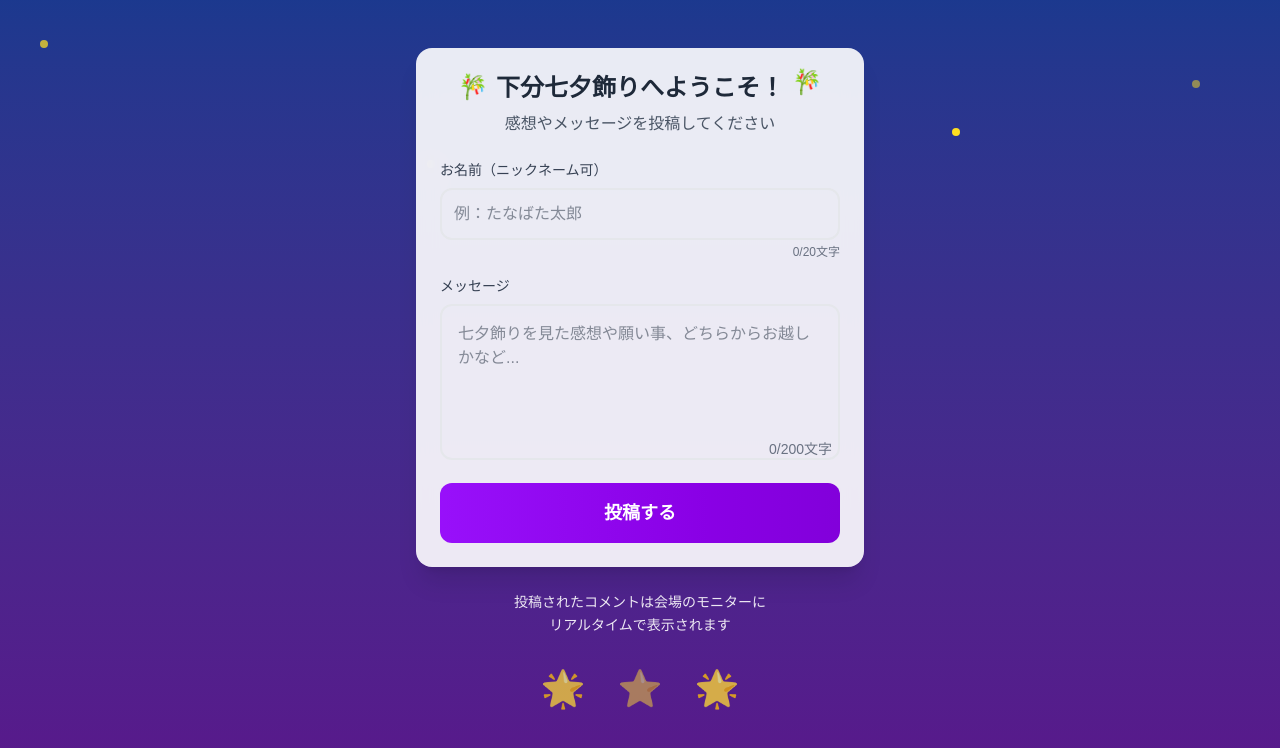
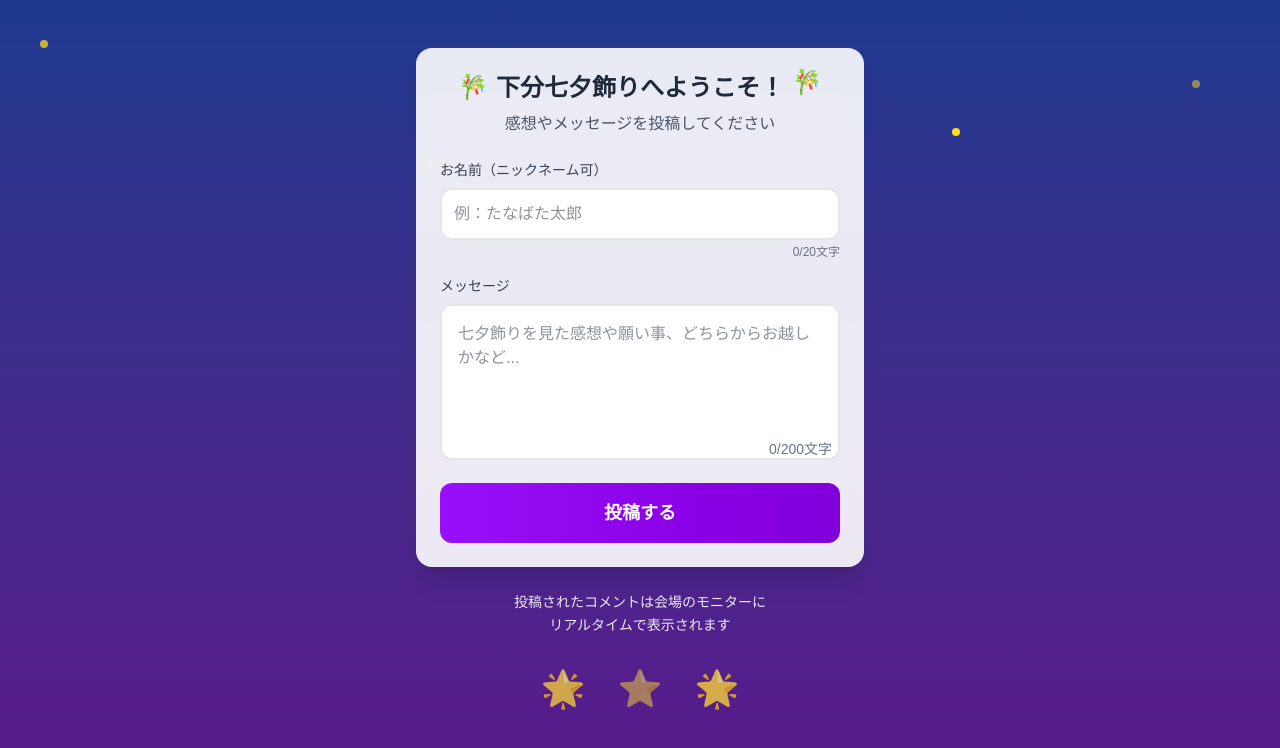
Before and after one commit to taisei884/shimodake-tanabata, a Next.js app: page / in a window 1280 px wide. Shown: the top 748 px of the page. Built offline with nearby package versions, Linux system fonts and the light colour scheme.

Commit message:
スマホでの入力文字表示を修正

```diff
--- a/app/page.tsx
+++ b/app/page.tsx
@@ -115,10 +115,11 @@ export default function Home() {
                   value={name}
                   onChange={(e) => setName(e.target.value)}
                   placeholder="例：たなばた太郎"
-                  className="w-full p-3 border-2 border-gray-200 rounded-xl text-gray-800 focus:outline-none focus:border-purple-500 focus:ring-2 focus:ring-purple-200 transition-all duration-200"
+                  className="w-full p-3 border-2 border-gray-200 rounded-xl focus:outline-none focus:border-purple-500 focus:ring-2 focus:ring-purple-200 transition-all duration-200"
+                  style={{ color: '#1f2937', backgroundColor: 'white' }}
                   maxLength={20}
                   disabled={isSubmitting}
-                />
+                  />
                 <div className="text-right text-xs text-gray-500 mt-1">
                   {name.length}/20文字
                 </div>
@@ -132,7 +133,8 @@ export default function Home() {
                   value={comment}
                   onChange={(e) => setComment(e.target.value)}
                   placeholder="七夕飾りを見た感想や願い事、どちらからお越しかなど..."
-                  className="w-full p-4 border-2 border-gray-200 rounded-xl text-gray-800 resize-none focus:outline-none focus:border-purple-500 focus:ring-2 focus:ring-purple-200 transition-all duration-200"
+                  className="w-full p-4 border-2 border-gray-200 rounded-xl resize-none focus:outline-none focus:border-purple-500 focus:ring-2 focus:ring-purple-200 transition-all duration-200"
+                  style={{ color: '#1f2937', backgroundColor: 'white' }}
                   rows={5}
                   maxLength={200}
                   disabled={isSubmitting}
```
